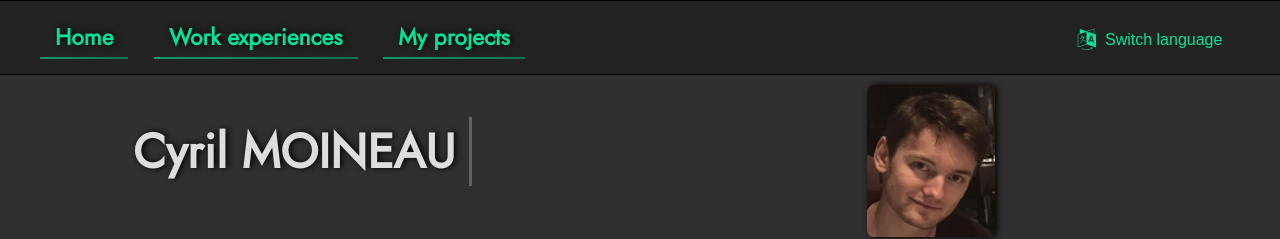
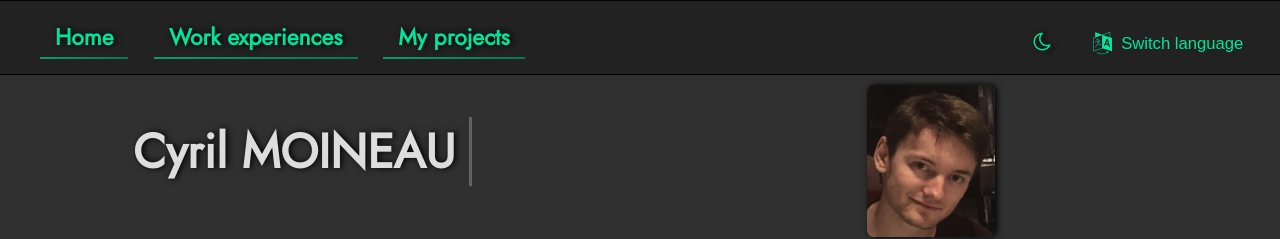
Before and after one commit to cmoineau/cmoineau.github.io, a Jekyll site: the page built from pages/en/home.html, in a window 1280 px wide. Shown: the top 239 px of the page. Built offline with Jekyll 4.4.1, drawn with Linux system fonts in a browser that asks for light colours.

Commit message:
Adding light theme button.

```diff
--- a/_includes/header_en.html
+++ b/_includes/header_en.html
@@ -1,11 +1,12 @@
 <nav>
     <ul>
-        <li><a href="/">Home</a></li>
-        <li><a href="/work_experiences">Work experiences</a></li>
-        <li><a href="/projects">My projects</a></li>
-        <!-- <li><a href="/blog">Blog</a></li> -->
+            <li><a href="/">Home</a></li>
+            <li><a href="/work_experiences">Work experiences</a></li>
+            <li><a href="/projects">My projects</a></li>
+    </ul>
+    <ul style="position: absolute; top: -0.2em; right: 0px;">
+        {% include light_switcher.html %}
+        {% include lang_switcher.html %}
+    </ul>
 
-        {% include lang_switcher.html %}
-
-    </ul>
 </nav>
--- a/_includes/header_fr.html
+++ b/_includes/header_fr.html
@@ -3,9 +3,9 @@
         <li><a href="/fr">Accueil</a></li>
         <li><a href="/work_experiences/fr">Expériences</a></li>
         <li><a href="/projects/fr">Mes projets</a></li>
-        <!-- <li><a href="/blog/fr">Blog</a></li> -->
-
-
+    </ul>
+    <ul style="position: absolute; top: -0.2em; right: 0px;">
+        {% include light_switcher.html %}
         {% include lang_switcher.html %}
     </ul>
 </nav>
--- /dev/null
+++ b/_includes/light_switcher.html
@@ -0,0 +1,56 @@
+<li>
+    <input type="checkbox" class="checkbox" id="switch" id="theme" />
+        <label class="label" for="switch">
+            <i id="moon" class="fa fa-moon-o" aria-hidden="true"></i>
+            <i id="sun" class="fa fa-sun-o" aria-hidden="true"></i>
+        </label>
+</li>
+
+<script type="text/javascript">
+        let trans = () => {
+            document.documentElement.classList.add('transition');
+            window.setTimeout(() => {
+                document.documentElement.classList.remove('transition')
+            }, 1000)
+        }
+
+        var checkbox = document.getElementById('switch');
+        var sun = document.getElementById('sun');
+        var moon = document.getElementById('moon');
+
+        checkbox.addEventListener('change', function() {
+            if(this.checked) {
+                trans()
+                document.documentElement.setAttribute('data-theme', 'dark')
+                localStorage.setItem("data-theme", 1);
+                sun.style.display="none";
+                moon.style.display="contents";
+            } else {
+                trans()
+                document.documentElement.setAttribute('data-theme', 'light')
+                localStorage.setItem("data-theme", 0);
+                sun.style.display="contents";
+                moon.style.display="none";
+            }
+        })
+
+        if(!("data-theme" in localStorage)){
+            localStorage.setItem("data-theme", 1);
+            document.documentElement.setAttribute('data-theme', 'dark');
+            checkbox.checked = true;
+            sun.style.display="none";
+            moon.style.display="contents";
+        }else{
+            if (localStorage.getItem('data-theme') != 0){
+                document.documentElement.setAttribute('data-theme', 'dark');
+                checkbox.checked = true;
+                sun.style.display="none";
+                moon.style.display="contents";
+            }else{
+                document.documentElement.setAttribute('data-theme', 'light');
+                checkbox.checked = false;
+                sun.style.display="contents";
+                moon.style.display="none";
+            }
+        }
+</script>
--- a/css/main.css
+++ b/css/main.css
@@ -5,7 +5,7 @@
 html{
     font-family: Jost;
     --bg: white;
-    --bg-box: white;
+    --bg-box: #e7e2fa;
     --highlight: #f5cece;
     --color-text: #24292e;
     --bg-nav: #24292e;
@@ -130,7 +130,6 @@ nav a:hover {
     background-size: 100% 100%;
     color: var(--a-hover-color);
 }
-
 
 nav li{
     margin-top: 0.2em;
@@ -355,24 +354,21 @@ div.post{
     background-color: transparent;
     color: var(--a-color);
     padding: 16px;
-font-size: 16px;
+    font-size: 0.8em;
     border: none;
-margin-left: auto;
     cursor: pointer;
 }
 
 .lang_switcher {
-position: fixed;
     display: inline-block;
-right: 1em;
-top: 0.5em}
+}
 
 /* Dropdown Content (Hidden by Default) */
 .lang_switcher-content {
+    position: absolute;
     display: none;
-position: absolute;
-left: 0em;
     background-color: var(--bg-nav);
+    width: 9.3em;
     min-width: 160px;
     z-index: 1;
 }
@@ -397,3 +393,21 @@ border: solid 1px #161616;
     0% { opacity: 100%;}
     100% { opacity: 0%}
 }
+
+html.transition,
+html.transition *,
+html.transition *:before,
+html.transition *:after {
+    transition: 650ms !important;
+    transition-delay: 0 !important;
+}
+
+.checkbox {
+    display: none;
+}
+
+.label {
+	cursor: pointer;
+    position: rea;
+    color: var(--a-color);
+}
```
Lines whose indentation alone changed are shown as unchanged.
